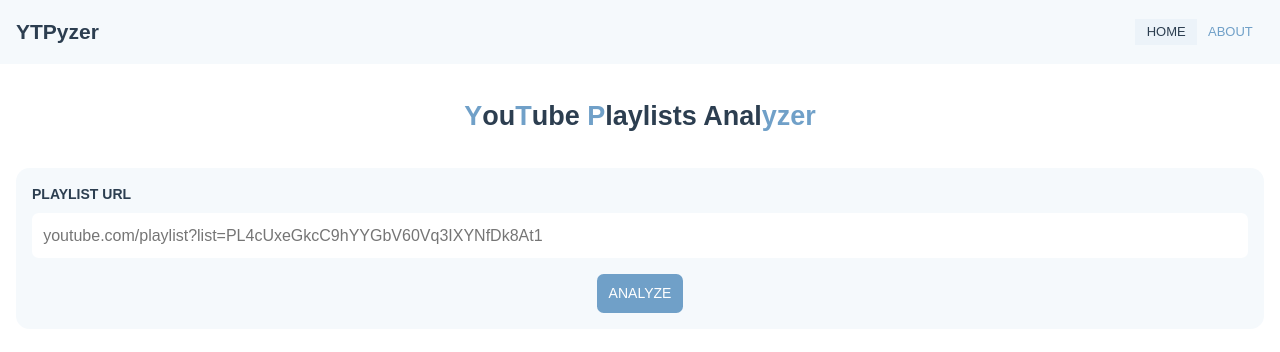
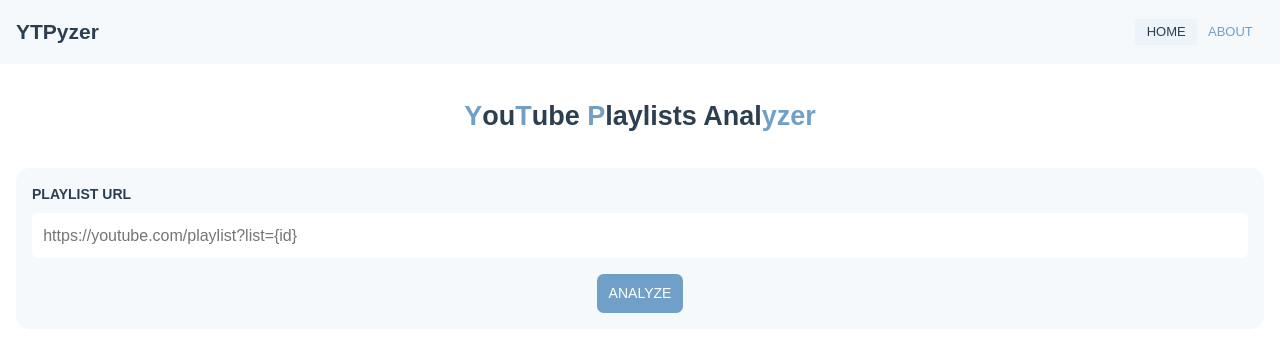
Before and after one commit to AmmarYasserAllaithy/YTPyzer, a Vue app: page / in a window 1280 px wide. Shown: the top 352 px of the page. Built offline with nearby package versions, Linux system fonts and the light colour scheme.

Commit message:
add: feature: handle id param in URL query onMount then auto-analyze

```diff
--- a/src/components/Form.vue
+++ b/src/components/Form.vue
@@ -1,5 +1,6 @@
 <script setup>
-import { ref } from "vue";
+import { ref, onMounted } from "vue";
+import { useRoute } from "vue-router";
 
 const emit = defineEmits(["analyze"]);
 
@@ -28,20 +29,26 @@
 
   if (id) emit("analyze", id);
 };
+
+
+const route = useRoute()
+
+onMounted(() => {
+  let id = route.query.id
+
+  if (id) {
+    url.value = `https://youtube.com/playlist?list=${id}`
+    setTimeout(submit, 500)
+  }
+})
 </script>
 
 <template>
   <form class="flex card" @submit.prevent="submit">
     <label for="urlTF" class="cap">Playlist url</label>
 
-    <input
-      v-model="url"
-      type="url"
-      id="urlTF"
-      class="urlTF"
-      placeholder="youtube.com/playlist?list=PL4cUxeGkcC9hYYGbV60Vq3IXYNfDk8At1"
-      required
-    />
+    <input v-model="url" type="url" id="urlTF" class="urlTF" placeholder="https://youtube.com/playlist?list={id}"
+      required />
 
     <span v-if="errorMsg" class="error">{{ errorMsg }}</span>
 
```
